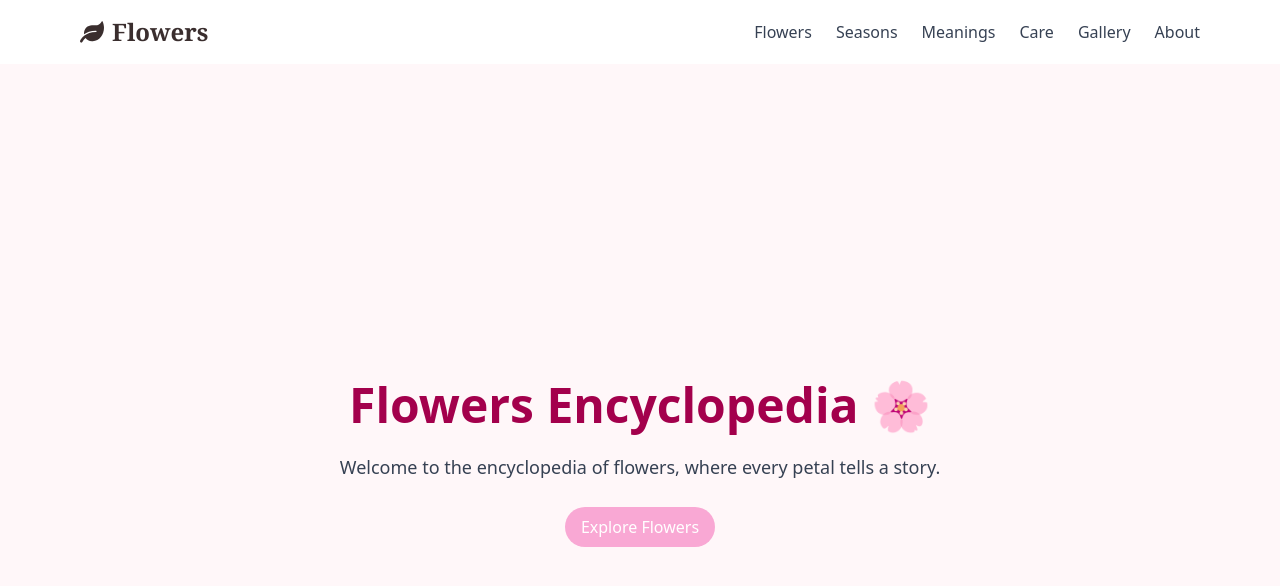
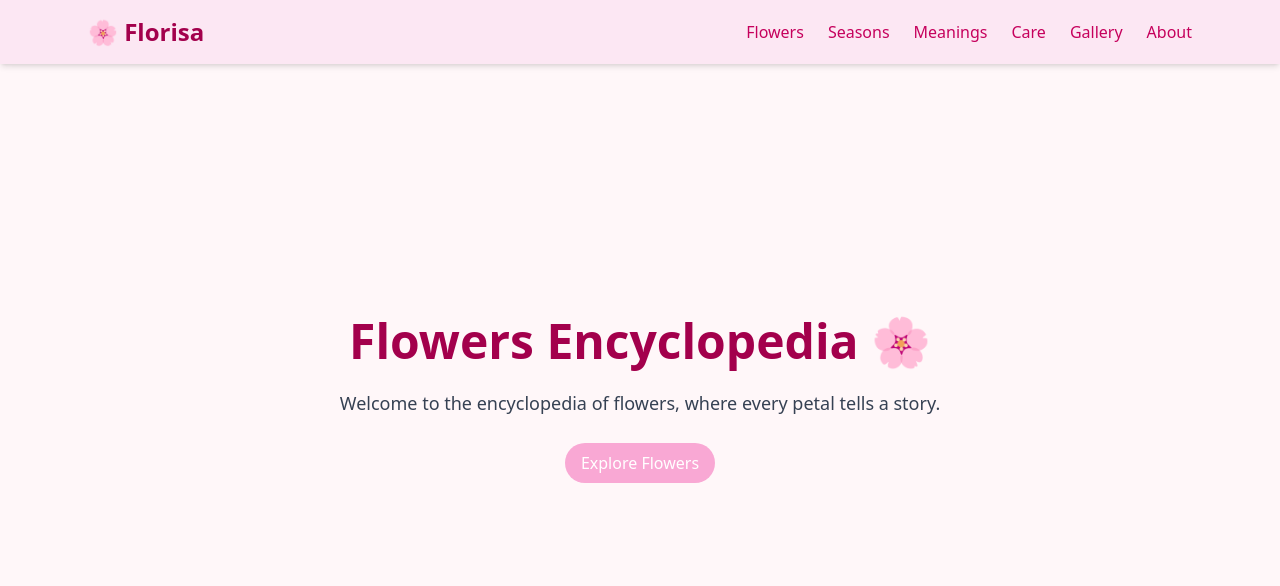
Before and after one commit to romy-dev-hub/flowers-encyclopedia, a Next.js app: page / in a window 1280 px wide. Shown: the top 586 px of the page. Built offline with nearby package versions, Linux system fonts and the light colour scheme.

Commit message:
worked on navbar so far, need to finish later

```diff
--- a/components/Navbar.tsx
+++ b/components/Navbar.tsx
@@ -1,56 +1,82 @@
 "use client";
 
 import Link from "next/link";
-import { FaLeaf } from "react-icons/fa";
 import { useState } from "react";
 import { FiMenu, FiX } from "react-icons/fi";
+import { motion, AnimatePresence } from "framer-motion";
 
 export default function Navbar() {
   const [isOpen, setIsOpen] = useState(false);
 
-  const toggleMenu = () => {
-    setIsOpen(!isOpen);
-  }
+  const toggleMenu = () => setIsOpen(!isOpen);
+
+  const navLinks = [
+    { href: "/flowers", label: "Flowers" },
+    { href: "/seasons", label: "Seasons" },
+    { href: "/meanings", label: "Meanings" },
+    { href: "/care", label: "Care" },
+    { href: "/gallery", label: "Gallery" },
+    { href: "/about", label: "About" },
+  ];
 
   return (
-    <nav className="bg-white shadow-soft sticky top-0 z-50">
-      <div className="max-w-6xl mx-auto px-4 py-4 flex justify-between items-center">
+    <nav className="fixed top-0 left-0 z-50 w-full bg-pink-100 shadow-md">
+      <div className="mx-auto flex max-w-6xl items-center justify-between px-6 py-4">
         {/* Logo */}
-        <Link href="/" className="flex items-center gap-2 text-pink-dark font-serif text-2xl font-bold">
-          <FaLeaf className="text-green-soft" />
-          Flowers
+        <Link href="/" className="text-2xl font-bold text-pink-800">
+          🌸 Florisa
         </Link>
 
-        {/* Links */}
-        <div className="flex gap-6 font-sans text-gray-700">
-          <Link href="/flowers" className="hover:text-pink-dark">Flowers</Link>
-          <Link href="/seasons" className="hover:text-pink-dark">Seasons</Link>
-          <Link href="/meanings" className="hover:text-pink-dark">Meanings</Link>
-          <Link href="/care" className="hover:text-pink-dark">Care</Link>
-          <Link href="/gallery" className="hover:text-pink-dark">Gallery</Link>
-          <Link href="/about" className="hover:text-pink-dark">About</Link>
+        {/* Desktop menu */}
+        <div className="hidden md:flex space-x-6 text-pink-700 font-medium">
+          {navLinks.map((link, idx) => (
+            <motion.div
+              key={link.href}
+              initial={{ opacity: 0, y: -10 }}
+              animate={{ opacity: 1, y: 0 }}
+              transition={{ delay: idx * 0.1 }}
+            >
+              <Link href={link.href} className="hover:text-pink-900">
+                {link.label}
+              </Link>
+            </motion.div>
+          ))}
         </div>
 
-        {/* Mobile Menu Button */}
+        {/* Mobile menu button */}
         <button
-          className = "md:hidden text-pink-800 focus:outline-none"
-          onClick={toggleMenu}>
-            {isOpen ? <FiX size={24} /> : <FiMenu size={24} />}
+          onClick={toggleMenu}
+          className="md:hidden text-pink-800 focus:outline-none"
+        >
+          {isOpen ? <FiX size={24} /> : <FiMenu size={24} />}
         </button>
-
       </div>
 
-        {/* Mobile Menu */}
+      {/* Mobile menu with animation */}
+      <AnimatePresence>
         {isOpen && (
-          <div className="md:hidden bg-white shadow-soft rounded-lg p-4 absolute top-full left-0 right-0">
-            <Link href="/flowers" className="block py-2 hover:text-pink-dark">Flowers</Link>
-            <Link href="/seasons" className="block py-2 hover:text-pink-dark">Seasons</Link>
-            <Link href="/meanings" className="block py-2 hover:text-pink-dark">Meanings</Link>
-            <Link href="/care" className="block py-2 hover:text-pink-dark">Care</Link>
-            <Link href="/gallery" className="block py-2 hover:text-pink-dark">Gallery</Link>
-            <Link href="/about" className="block py-2 hover:text-pink-dark">About</Link>
-          </div>
+          <motion.div
+            initial={{ height: 0, opacity: 0 }}
+            animate={{ height: "auto", opacity: 1 }}
+            exit={{ height: 0, opacity: 0 }}
+            transition={{ duration: 0.3 }}
+            className="md:hidden bg-pink-50 px-6 py-4 space-y-3 text-pink-700 font-medium"
+          >
+            {navLinks.map((link, idx) => (
+              <motion.div
+                key={link.href}
+                initial={{ opacity: 0, x: -20 }}
+                animate={{ opacity: 1, x: 0 }}
+                transition={{ delay: idx * 0.1 }}
+              >
+                <Link href={link.href} onClick={toggleMenu} className="block hover:text-pink-900">
+                  {link.label}
+                </Link>
+              </motion.div>
+            ))}
+          </motion.div>
         )}
+      </AnimatePresence>
     </nav>
   );
 }
```
Also changed, not shown: 1 other file (tests, documents, lock files or other folders).
